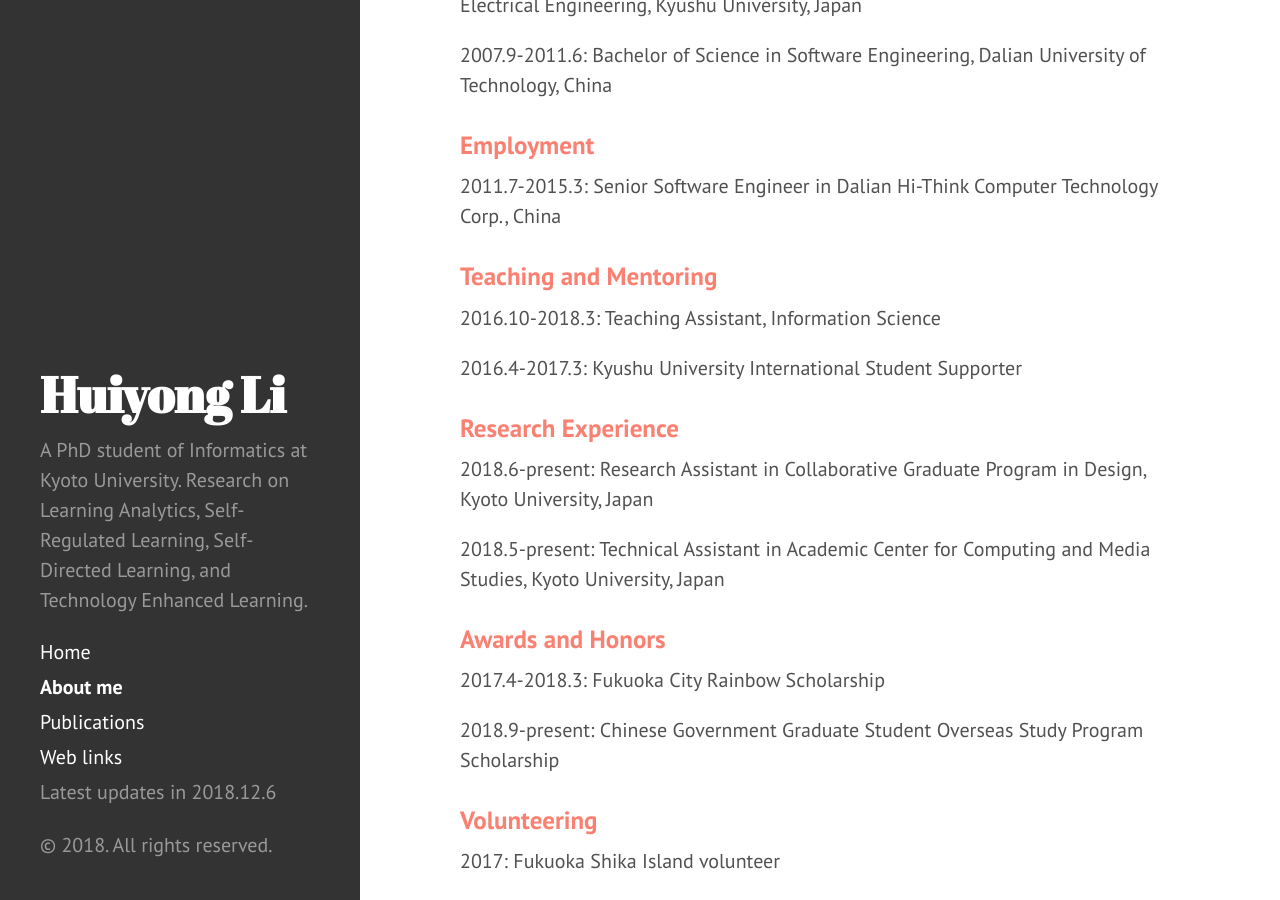
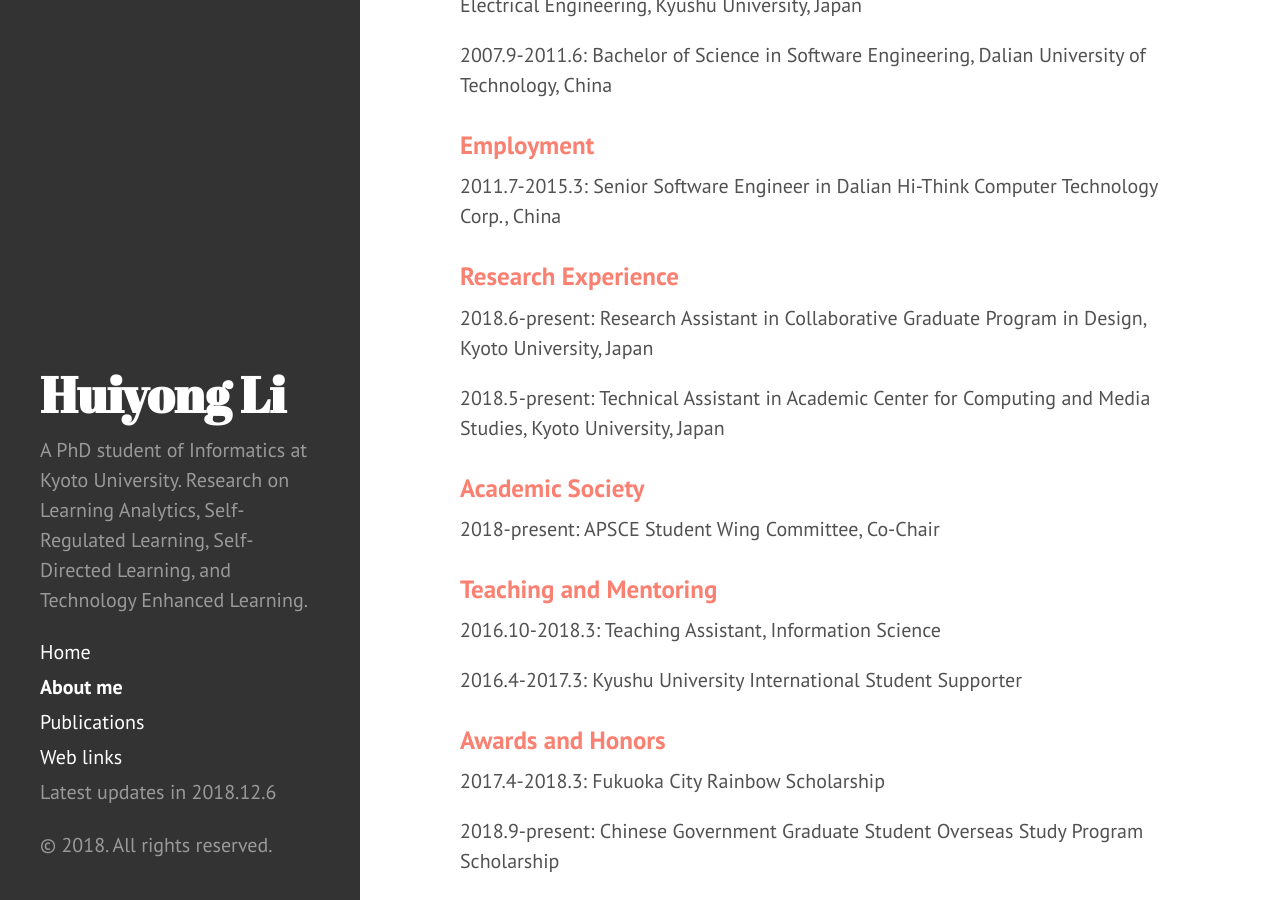
Before and after one commit to li-huiyong/li-huiyong.github.io, a Jekyll site: the page built from about-me.md, in a window 1280 px wide and 900 px high, scrolled down 682 px. Built offline with Jekyll 4.4.1, drawn with Linux system fonts in a browser that asks for light colours.

Commit message:
Add Academic Society

```diff
--- a/about-me.md
+++ b/about-me.md
@@ -30,15 +30,18 @@
 ### <span style="color: Salmon; ">Employment</span>
 2011.7-2015.3: Senior Software Engineer in Dalian Hi-Think Computer Technology Corp., China
 
+### <span style="color: Salmon; ">Research Experience</span>
+2018.6-present: Research Assistant in Collaborative Graduate Program in Design, Kyoto University, Japan
+
+2018.5-present: Technical Assistant in Academic Center for Computing and Media Studies, Kyoto University, Japan
+
+### <span style="color: Salmon; ">Academic Society</span>
+2018-present: APSCE Student Wing Committee, Co-Chair
+
 ### <span style="color: Salmon; ">Teaching and Mentoring</span>
 2016.10-2018.3: Teaching Assistant, Information Science
 
 2016.4-2017.3: Kyushu University International Student Supporter
-
-### <span style="color: Salmon; ">Research Experience</span>
-2018.6-present: Research Assistant in Collaborative Graduate Program in Design, Kyoto University, Japan
-
-2018.5-present: Technical Assistant in Academic Center for Computing and Media Studies, Kyoto University, Japan
 
 ### <span style="color: Salmon; ">Awards and Honors</span>
 2017.4-2018.3: Fukuoka City Rainbow Scholarship
```
